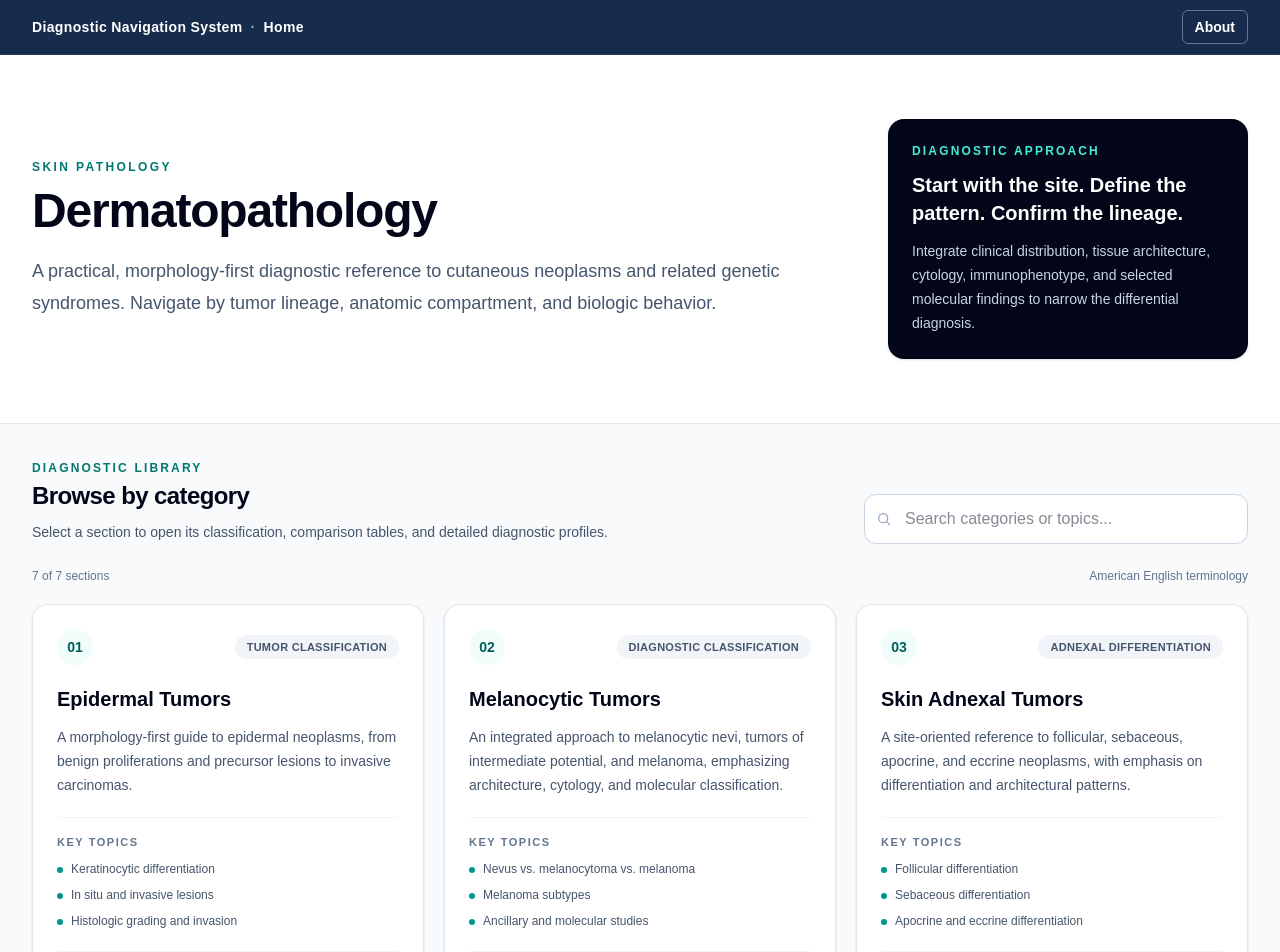
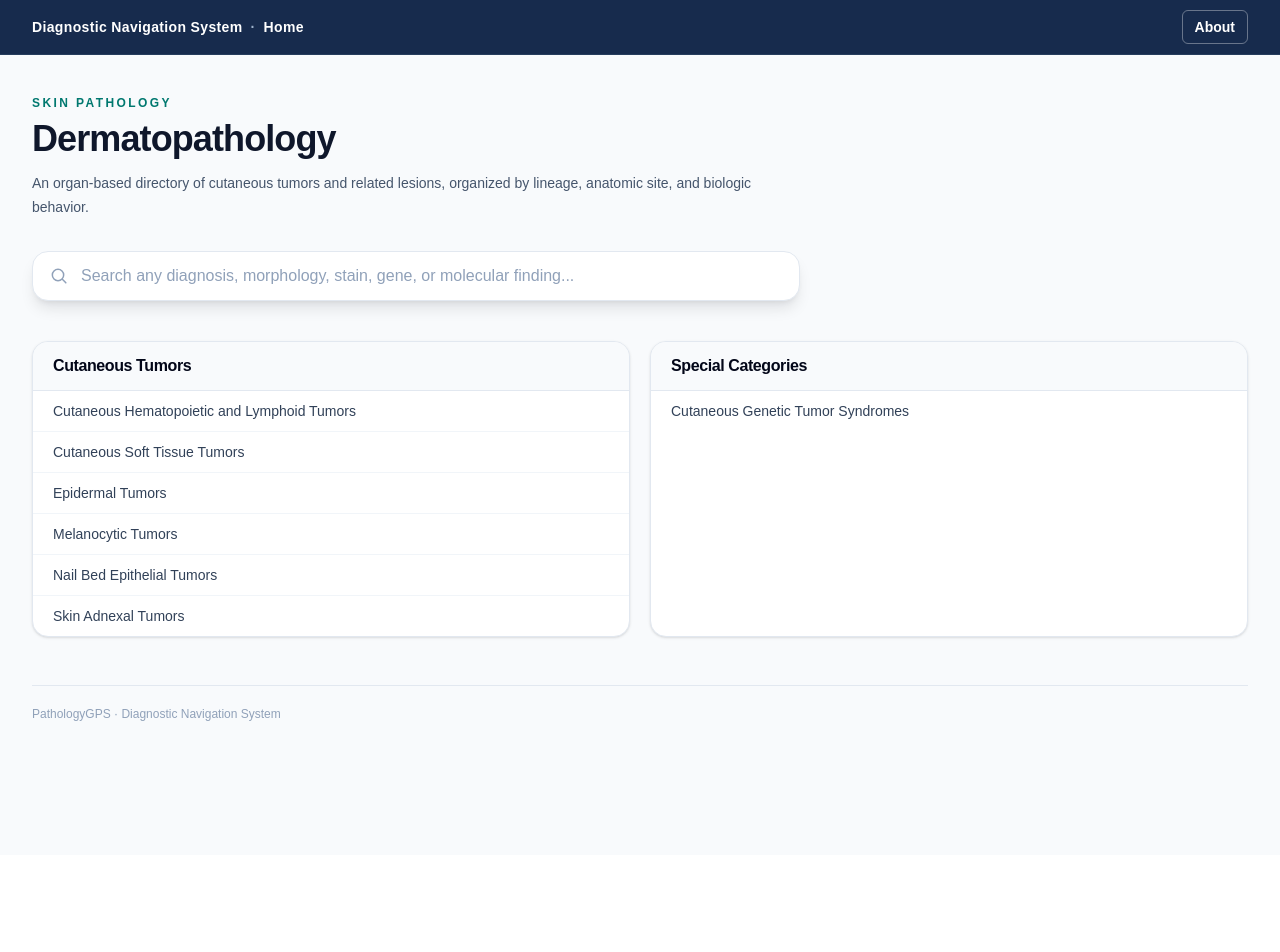
Before and after one commit to kuixingzhang/pathologygps, a Next.js app: page /skin in a window 1280 px wide. Shown: the top 952 px of the page. After the commit the page ends 855 px from the top, so only its background shows below. Built offline with nearby package versions, Linux system fonts and the light colour scheme.

Commit message:
Good looking

```diff
--- a/app/page.tsx
+++ b/app/page.tsx
@@ -4,7 +4,6 @@ import PathologySearch from "@/components/PathologySearch";
 const specialties = [
   { title: "Breast", href: "/breast" },
   { title: "Central Nervous System", href: "/cns" },
-  { title: "Dermatopathology", href: "/skin" },
   { title: "Digestive System", href: "/digestive-system" },
   { title: "Endocrine", href: "/endocrine" },
   { title: "Eye and Orbit", href: "/eye-orbit" },
@@ -13,6 +12,7 @@ const specialties = [
   { title: "Head & Neck", href: "/head-and-neck" },
   { title: "Hematopathology", href: "/hematopathology" },
   { title: "Pediatric Pathology", href: "/pediatric-pathology" },
+  { title: "Skin", href: "/skin" },
   { title: "Soft Tissue and Bone", href: "/soft-tissue-and-bone" },
   { title: "Thoracic", href: "/thoracic" },
   { title: "Genetic Tumor Syndromes", href: "/genetic-tumor-syndromes" },
--- a/app/skin/page.tsx
+++ b/app/skin/page.tsx
@@ -1,277 +1,51 @@
-"use client";
+import DirectoryPage from "@/components/DirectoryPage";
 
-import Link from "next/link";
-import { useMemo, useState } from "react";
-
-type Category = {
-  title: string;
-  route: string;
-  description: string;
-  focus: string[];
-  countLabel: string;
-};
-
-const categories: Category[] = [
+export default function DermatopathologyPage() {
+  return (
+    <DirectoryPage
+      title="Dermatopathology"
+      subtitle="Skin Pathology"
+      intro="An organ-based directory of cutaneous tumors and related lesions, organized by lineage, anatomic site, and biologic behavior."
+      groups={[
+        {
+          title: "Cutaneous Tumors",
+          items: [
+            {
+              title: "Cutaneous Hematopoietic and Lymphoid Tumors",
+              href: "/skin/cutaneous-hematopoietic-lymphoid-tumors",
+            },
+            {
+              title: "Cutaneous Soft Tissue Tumors",
+              href: "/skin/cutaneous-soft-tissue-tumors",
+            },
             {
               title: "Epidermal Tumors",
-    route: "/skin/epidermal-tumors",
-    description:
-      "A morphology-first guide to epidermal neoplasms, from benign proliferations and precursor lesions to invasive carcinomas.",
-    focus: [
-      "Keratinocytic differentiation",
-      "In situ and invasive lesions",
-      "Histologic grading and invasion",
-    ],
-    countLabel: "Tumor classification",
+              href: "/skin/epidermal-tumors",
             },
             {
               title: "Melanocytic Tumors",
-    route: "/skin/melanocytic-tumors",
-    description:
-      "An integrated approach to melanocytic nevi, tumors of intermediate potential, and melanoma, emphasizing architecture, cytology, and molecular classification.",
-    focus: [
-      "Nevus vs. melanocytoma vs. melanoma",
-      "Melanoma subtypes",
-      "Ancillary and molecular studies",
-    ],
-    countLabel: "Diagnostic classification",
+              href: "/skin/melanocytic-tumors",
+            },
+            {
+              title: "Nail Bed Epithelial Tumors",
+              href: "/skin/nail-bed-epithelial-tumors",
             },
             {
               title: "Skin Adnexal Tumors",
-    route: "/skin/adnexal-tumors",
-    description:
-      "A site-oriented reference to follicular, sebaceous, apocrine, and eccrine neoplasms, with emphasis on differentiation and architectural patterns.",
-    focus: [
-      "Follicular differentiation",
-      "Sebaceous differentiation",
-      "Apocrine and eccrine differentiation",
+              href: "/skin/adnexal-tumors",
+            },
           ],
-    countLabel: "Adnexal differentiation",
         },
         {
-    title: "Cutaneous Soft Tissue Tumors",
-    route: "/skin/cutaneous-soft-tissue-tumors",
-    description:
-      "A practical classification of cutaneous and superficial soft tissue tumors, organized by lineage and biologic behavior.",
-    focus: [
-      "Fibroblastic and adipocytic tumors",
-      "Vascular and perivascular tumors",
-      "Intermediate-behavior neoplasms",
-    ],
-    countLabel: "Lineage and behavior",
-  },
-  {
-    title: "Cutaneous Hematopoietic and Lymphoid Tumors",
-    route: "/skin/cutaneous-hematopoietic-lymphoid-tumors",
-    description:
-      "A clinicopathologic framework for primary and secondary cutaneous hematolymphoid proliferations, integrating distribution, cytology, immunophenotype, and classification.",
-    focus: [
-      "Cutaneous lymphomas",
-      "Leukemic and myeloid infiltrates",
-      "Reactive mimics and immunophenotyping",
-    ],
-    countLabel: "Hematolymphoid classification",
-  },
+          title: "Special Categories",
+          items: [
             {
               title: "Cutaneous Genetic Tumor Syndromes",
-    route: "/skin/cutaneous-genetic-tumor-syndromes",
-    description:
-      "A gene-centered reference linking inherited susceptibility, cutaneous findings, associated internal tumors, and diagnostic pathology.",
-    focus: [
-      "Inheritance and susceptibility genes",
-      "Cutaneous and visceral manifestations",
-      "Histology and molecular diagnosis",
+              href: "/skin/cutaneous-genetic-tumor-syndromes",
+            },
           ],
-    countLabel: "Syndrome-based reference",
         },
-  {
-    title: "Nail Bed Epithelial Tumors",
-    route: "/skin/nail-bed-epithelial-tumors",
-    description:
-      "A focused guide to epithelial tumors of the nail unit, emphasizing anatomic orientation, longitudinal sampling, and key histologic distinctions.",
-    focus: [
-      "Nail unit anatomy",
-      "Longitudinal sampling and orientation",
-      "Onychomatricoma and related lesions",
-    ],
-    countLabel: "Nail unit pathology",
-  },
-];
-
-function SearchIcon() {
-  return (
-    <svg
-      viewBox="0 0 24 24"
-      aria-hidden="true"
-      className="h-4 w-4"
-      fill="none"
-      stroke="currentColor"
-      strokeWidth="1.8"
-    >
-      <circle cx="10.8" cy="10.8" r="6.8" />
-      <path d="m16 16 4.2 4.2" strokeLinecap="round" />
-    </svg>
+      ]}
+    />
   );
 }
-
-export default function DermatopathologyPage() {
-  const [query, setQuery] = useState("");
-
-  const filtered = useMemo(() => {
-    const q = query.trim().toLowerCase();
-    if (!q) return categories;
-    return categories.filter((item) =>
-      [item.title, item.description, item.countLabel, ...item.focus]
-        .join(" ")
-        .toLowerCase()
-        .includes(q),
-    );
-  }, [query]);
-
-  return (
-    <main className="min-h-screen bg-slate-50 text-slate-900">
-      <section className="border-b border-slate-200 bg-white">
-        <div className="mx-auto grid max-w-7xl gap-8 px-5 py-12 sm:px-8 lg:grid-cols-[minmax(0,1fr)_360px] lg:items-center lg:py-16">
-          <div>
-            <p className="mb-3 text-xs font-bold uppercase tracking-[0.2em] text-teal-700">
-              Skin Pathology
-            </p>
-            <h1 className="text-4xl font-bold tracking-tight text-slate-950 sm:text-5xl">
-              Dermatopathology
-            </h1>
-            <p className="mt-5 max-w-3xl text-base leading-8 text-slate-600 sm:text-lg">
-              A practical, morphology-first diagnostic reference to cutaneous
-              neoplasms and related genetic syndromes. Navigate by tumor
-              lineage, anatomic compartment, and biologic behavior.
-            </p>
-          </div>
-
-          <aside className="rounded-2xl bg-slate-950 p-6 text-white shadow-sm">
-            <p className="text-xs font-bold uppercase tracking-[0.18em] text-teal-300">
-              Diagnostic approach
-            </p>
-            <h2 className="mt-3 text-xl font-bold leading-7">
-              Start with the site. Define the pattern. Confirm the lineage.
-            </h2>
-            <p className="mt-3 text-sm leading-6 text-slate-300">
-              Integrate clinical distribution, tissue architecture, cytology,
-              immunophenotype, and selected molecular findings to narrow the
-              differential diagnosis.
-            </p>
-          </aside>
-        </div>
-      </section>
-
-      <section className="mx-auto max-w-7xl px-5 py-9 sm:px-8">
-        <div className="mb-6 flex flex-col gap-4 sm:flex-row sm:items-end sm:justify-between">
-          <div>
-            <p className="text-xs font-bold uppercase tracking-[0.18em] text-teal-700">
-              Diagnostic library
-            </p>
-            <h2 className="mt-1 text-2xl font-bold tracking-tight text-slate-950">
-              Browse by category
-            </h2>
-            <p className="mt-2 text-sm leading-6 text-slate-600">
-              Select a section to open its classification, comparison tables,
-              and detailed diagnostic profiles.
-            </p>
-          </div>
-          <label className="relative block w-full sm:max-w-sm">
-            <span className="sr-only">Search dermatopathology categories</span>
-            <span className="pointer-events-none absolute left-3 top-1/2 -translate-y-1/2 text-slate-400">
-              <SearchIcon />
-            </span>
-            <input
-              value={query}
-              onChange={(event) => setQuery(event.target.value)}
-              placeholder="Search categories or topics..."
-              className="w-full rounded-xl border border-slate-300 bg-white py-3 pl-10 pr-4 text-sm outline-none transition focus:border-teal-600 focus:ring-2 focus:ring-teal-100"
-            />
-          </label>
-        </div>
-
-        <div className="mb-5 flex items-center justify-between">
-          <p className="text-xs font-medium text-slate-500">
-            {filtered.length} of {categories.length} sections
-          </p>
-          <p className="text-xs text-slate-500">American English terminology</p>
-        </div>
-
-        <div className="grid gap-5 md:grid-cols-2 xl:grid-cols-3">
-          {filtered.map((item, index) => (
-            <Link
-              key={item.route}
-              href={item.route}
-              className="group flex h-full flex-col rounded-2xl border border-slate-200 bg-white p-6 shadow-sm transition duration-200 hover:-translate-y-0.5 hover:border-teal-300 hover:shadow-md focus:outline-none focus:ring-2 focus:ring-teal-500 focus:ring-offset-2"
-            >
-              <div className="mb-5 flex items-center justify-between">
-                <span className="flex h-9 w-9 items-center justify-center rounded-full bg-teal-50 text-sm font-bold text-teal-800">
-                  {String(index + 1).padStart(2, "0")}
-                </span>
-                <span className="rounded-full bg-slate-100 px-3 py-1 text-[11px] font-semibold uppercase tracking-wide text-slate-600">
-                  {item.countLabel}
-                </span>
-              </div>
-
-              <h3 className="text-xl font-bold leading-7 text-slate-950 transition group-hover:text-teal-800">
-                {item.title}
-              </h3>
-              <p className="mt-3 flex-1 text-sm leading-6 text-slate-600">
-                {item.description}
-              </p>
-
-              <div className="mt-5 border-t border-slate-100 pt-4">
-                <p className="mb-2 text-[11px] font-bold uppercase tracking-[0.14em] text-slate-500">
-                  Key topics
-                </p>
-                <ul className="space-y-1.5">
-                  {item.focus.map((topic) => (
-                    <li
-                      key={topic}
-                      className="flex items-start gap-2 text-xs leading-5 text-slate-600"
-                    >
-                      <span className="mt-2 h-1.5 w-1.5 shrink-0 rounded-full bg-teal-600" />
-                      {topic}
-                    </li>
-                  ))}
-                </ul>
-              </div>
-
-              <div className="mt-5 flex items-center justify-between border-t border-slate-100 pt-4 text-sm font-semibold text-teal-800">
-                <span>Explore section</span>
-                <span
-                  aria-hidden="true"
-                  className="transition-transform group-hover:translate-x-1"
-                >
-                  →
-                </span>
-              </div>
-            </Link>
-          ))}
-        </div>
-
-        {filtered.length === 0 && (
-          <div className="rounded-2xl border border-dashed border-slate-300 bg-white px-6 py-14 text-center">
-            <p className="font-semibold text-slate-800">No matching category</p>
-            <p className="mt-2 text-sm text-slate-500">
-              Try another tumor type, lineage, or diagnostic topic.
-            </p>
-          </div>
-        )}
-      </section>
-
-      <footer className="mt-4 border-t border-slate-200 bg-white">
-        <div className="mx-auto flex max-w-7xl flex-col gap-2 px-5 py-6 text-xs leading-5 text-slate-500 sm:px-8">
-          <p className="font-semibold text-slate-700">
-            PathologyGPS · Dermatopathology
-          </p>
-          <p>
-            A morphology-first educational reference. Interpret diagnostic
-            findings in conjunction with clinical, radiologic, and molecular
-            information as appropriate.
-          </p>
-        </div>
-      </footer>
-    </main>
-  );
-}
```
Lines whose indentation alone changed are shown as unchanged.
